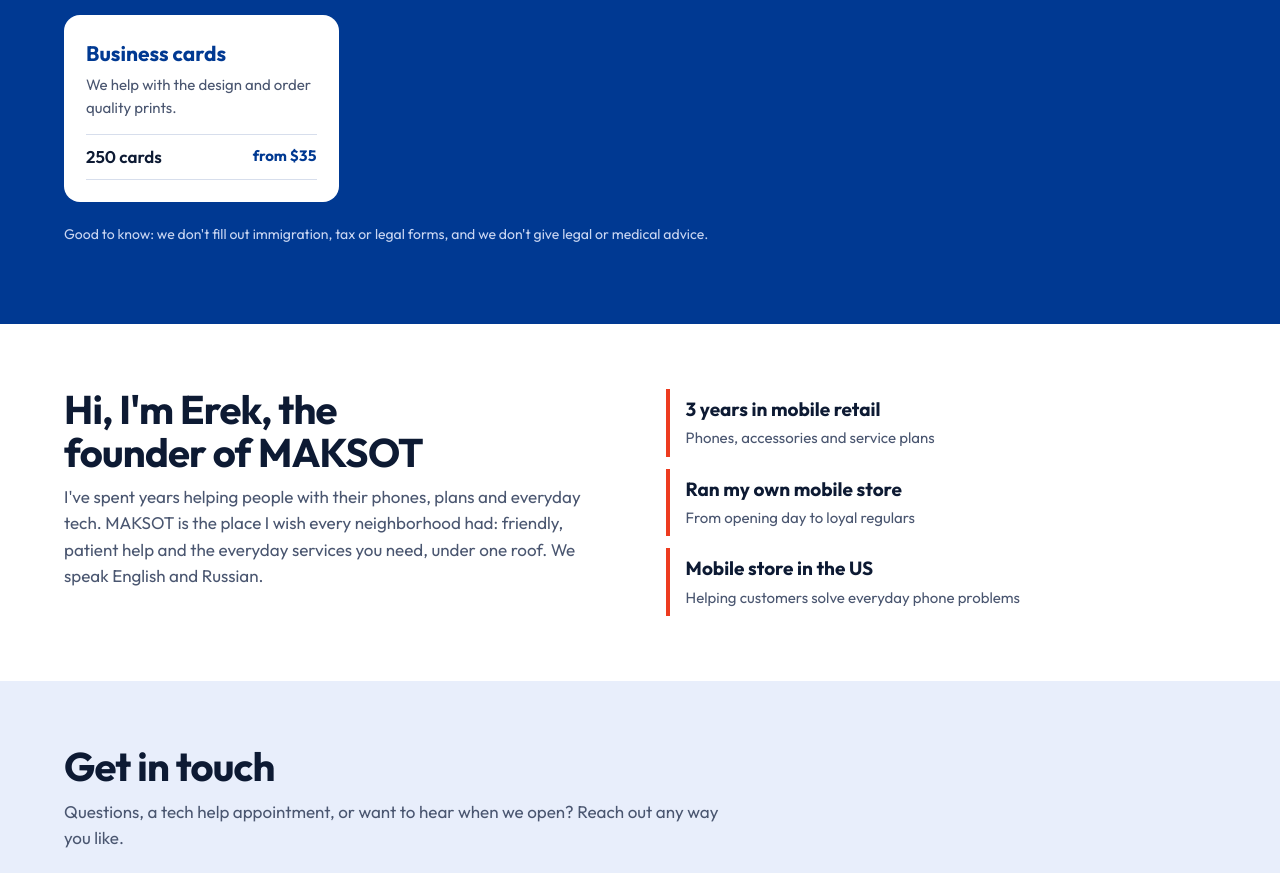
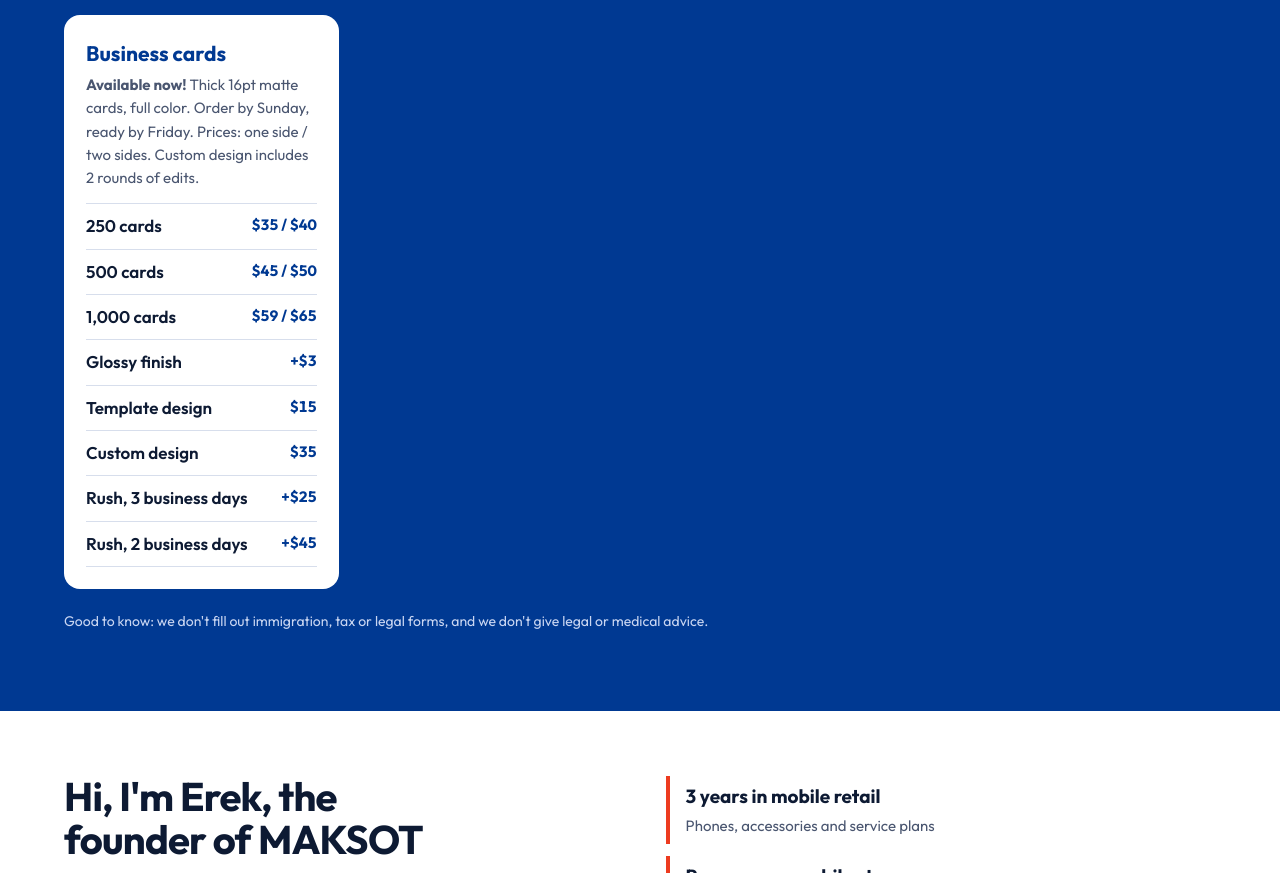
Before and after one commit to erekkali/maksot-site, a plain HTML site: page index.html in a window 1280 px wide. Shown: the part 2367-3240 px from the top of the page. Drawn offline with Linux system fonts and the light colour scheme.

Commit message:
Add full business card price list
Co-Authored-By: Claude Opus 5.5 <noreply@anthropic.com>
Claude-Session: https://claude.ai/code/session_01WPvVWm5HKxZ7D2DLdk7zwT

```diff
--- a/index.html
+++ b/index.html
@@ -173,8 +173,8 @@ footer a{color:#fff}
         <ul class="list"><li><b>ID card</b><span class="p">$2</span></li><li><b>Letter (8.5×11)</b><span class="p">$4</span></li><li><b>Legal (8.5×14)</b><span class="p">$6</span></li><li><b>Tabloid (11×17)</b><span class="p">$8</span></li></ul></div>
       <div class="card"><h3>Computer use</h3><p>Print a boarding pass, fill out a form, check email.</p>
         <ul class="list"><li><b>15 minutes</b><span class="p">$3</span></li><li><b>30 minutes</b><span class="p">$5</span></li><li><b>1 hour</b><span class="p">$10</span></li></ul></div>
-      <div class="card"><h3>Business cards</h3><p>We help with the design and order quality prints.</p>
-        <ul class="list"><li><b>250 cards</b><span class="p">from $35</span></li></ul></div>
+      <div class="card"><h3>Business cards</h3><p><b>Available now!</b> Thick 16pt matte cards, full color. Order by Sunday, ready by Friday. Prices: one side / two sides. Custom design includes 2 rounds of edits.</p>
+        <ul class="list"><li><b>250 cards</b><span class="p">$35 / $40</span></li><li><b>500 cards</b><span class="p">$45 / $50</span></li><li><b>1,000 cards</b><span class="p">$59 / $65</span></li><li><b>Glossy finish</b><span class="p">+$3</span></li><li><b>Template design</b><span class="p">$15</span></li><li><b>Custom design</b><span class="p">$35</span></li><li><b>Rush, 3 business days</b><span class="p">+$25</span></li><li><b>Rush, 2 business days</b><span class="p">+$45</span></li></ul></div>
     </div>
     <p class="fine">Good to know: we don't fill out immigration, tax or legal forms, and we don't give legal or medical advice.</p>
   </div>
```
